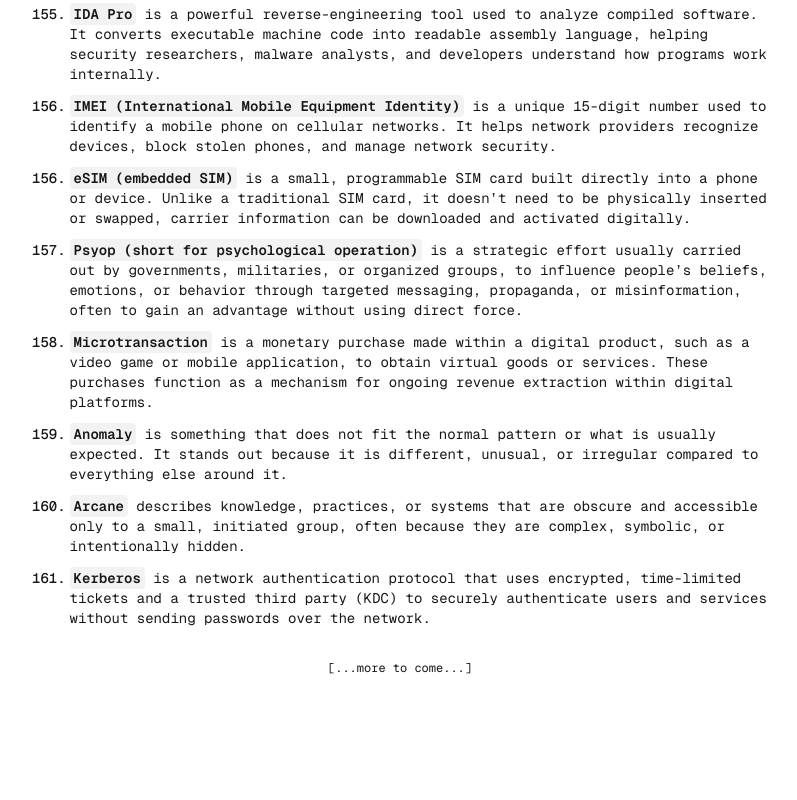
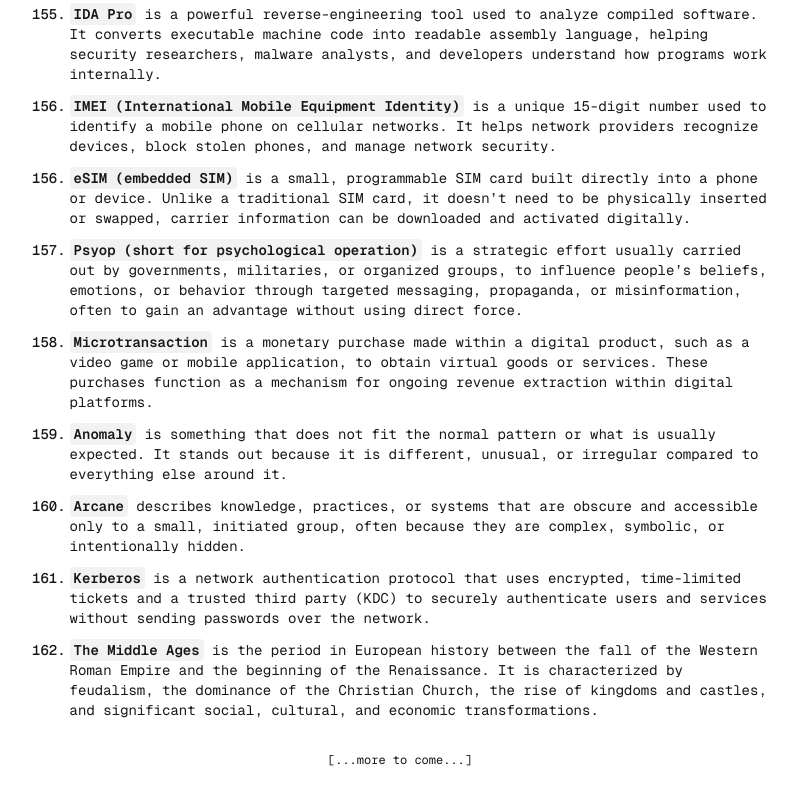
Before and after one commit to BrahimBoussada/mind-log, a Next.js app: page / in a window 1280 px wide. Shown: the part 10747-11547 px from the top of the page, without its empty margins (240-1037 px from the left). Before the commit the page ends 11455 px from the top, so only its background shows below. Built offline with nearby package versions, Linux system fonts and the light colour scheme.

Commit message:
log:12-02-2026

```diff
--- a/src/app/page.tsx
+++ b/src/app/page.tsx
@@ -1584,6 +1584,17 @@ export default function Home() {
           </Text>
         </Note>
 
+        <Note>
+          <N>162.</N>
+          <Text>
+            <Key>The Middle Ages</Key> is the period in European history between
+            the fall of the Western Roman Empire and the beginning of the
+            Renaissance. It is characterized by feudalism, the dominance of the
+            Christian Church, the rise of kingdoms and castles, and significant
+            social, cultural, and economic transformations.
+          </Text>
+        </Note>
+
         {/* --- end --- */}
       </NoteWrapper>
 
```
